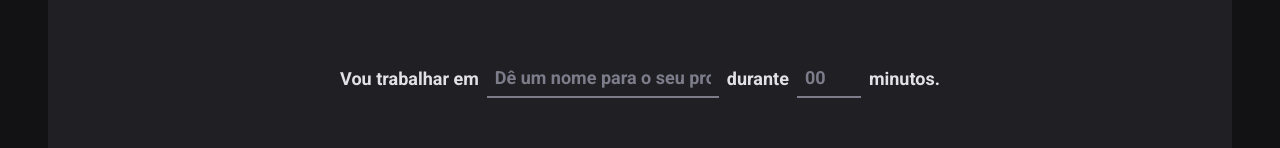
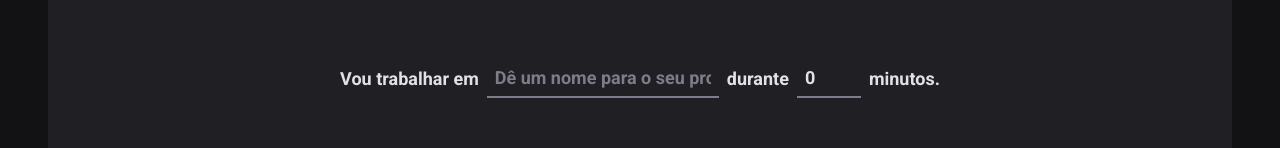
Before and after one commit to thiagofreitascarneiro/pomodoro, a React (Vite) app: page / in a window 1280 px wide. Shown: the part 166-314 px from the top of the page. Built offline with nearby package versions, Linux system fonts and the light colour scheme.

Commit message:
creating validation form with react-hook-form

```diff
--- a/package.json
+++ b/package.json
@@ -10,13 +10,15 @@
     "lint": "eslint src --ext .ts,.tsx"
   },
   "dependencies": {
+    "@hookform/resolvers": "^3.0.0",
     "phosphor-react": "^1.4.1",
     "react": "^18.2.0",
     "react-dom": "^18.2.0",
     "react-hook-form": "^7.43.7",
     "react-is": "^18.2.0",
     "react-router-dom": "^6.9.0",
-    "styled-components": "^5.3.9"
+    "styled-components": "^5.3.9",
+    "zod": "^3.21.4"
   },
   "devDependencies": {
     "@rocketseat/eslint-config": "^1.2.0",
--- a/src/pages/Home/index.tsx
+++ b/src/pages/Home/index.tsx
@@ -9,15 +9,39 @@
     } from './styles';
 import { useState } from 'react';
 import { useForm } from 'react-hook-form';
+import { zodResolver } from '@hookform/resolvers/zod';
+import * as zod from 'zod';
+
+const newCycleFormValidationSchema = zod.object({
+    task: zod.string().min(1, 'Informe a tarefa'),
+    minutesAmount: zod.number().min(5, 'o intervalo precisa ser de no minimo de 5 mniutos.')
+    .max(60, 'o intervalo precisa ser de no máximo de 60 mniutos.'),
+})
+
+// interface NewCycleFormData {
+//     task: string;
+//     minutesAmount: number;
+// }
+
+type NewCycleFormData = zod.infer<typeof newCycleFormValidationSchema>
 
 export function Home() {
-    const { register, handleSubmit, watch} = useForm();
+    const { register, handleSubmit, watch, reset} = useForm<NewCycleFormData>({
+        resolver: zodResolver(newCycleFormValidationSchema),
+        defaultValues: {
+            task: '',
+            minutesAmount: 0,
+        }
+    });
 
-    function handleCreateNewCycle(data: any) {
+    function handleCreateNewCycle(data: NewCycleFormData) {
         console.log(data)
+        reset();
     }
 
     const task = watch('task')
+
+
 
     return (
         <HomeContainer>
```
Also changed, not shown: 1 other file (tests, documents, lock files or other folders).
